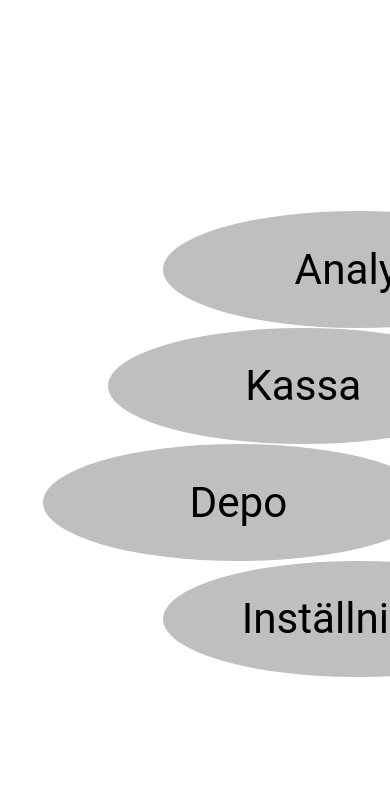
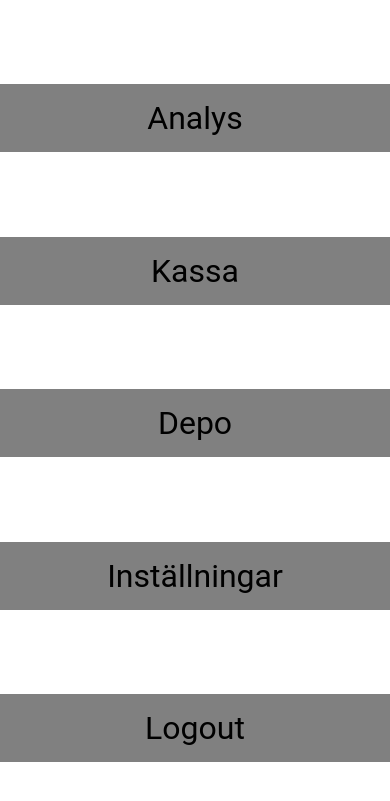
Before and after one commit to Foxmaner/gokartBooking, a PHP site: page / in a window 390 px wide; the page is wider, and only the part inside the window is pictured. Shown: the top 801 px of that part. Run offline with PHP 8.4, Linux system fonts and the light colour scheme; the visitor is signed in with stand-in values (Sample User, id 1).

Commit message:
#0.2.2 - Added logout, fixed mobile for menuPage

```diff
--- a/html/menuPage.php
+++ b/html/menuPage.php
@@ -1,6 +1,7 @@
 <div id="wrapperMenu" class="wrapper">
-    <div class="menuPageLinkWrappers col-s-2 col-2" id="menuPageLinkWrapper1" ><a href="analysPage.php">Analys</a></div>
-    <div class="menuPageLinkWrappers col-s-2 col-2" id="menuPageLinkWrapper2"><a href="kassaPage.php">Kassa</a></div>
-    <div class="menuPageLinkWrappers col-s-2 col-2" id="menuPageLinkWrapper3"><a href="depoPage.php">Depo</a></div>
-    <div class="menuPageLinkWrappers col-s-2 col-2" id="menuPageLinkWrapper4"><a href="settingsPage.php">Inställningar</a></div>
+    <div class="menuPageLinkWrappers col-s-10 col-2" id="menuPageLinkWrapper1" ><a href="analysPage.php">Analys</a></div>
+    <div class="menuPageLinkWrappers col-s-10 col-2" id="menuPageLinkWrapper2"><a href="kassaPage.php">Kassa</a></div>
+    <div class="menuPageLinkWrappers col-s-10 col-2" id="menuPageLinkWrapper3"><a href="depoPage.php">Depo</a></div>
+    <div class="menuPageLinkWrappers col-s-10 col-2" id="menuPageLinkWrapper4"><a href="settingsPage.php">Inställningar</a></div>
+    <div class="menuPageLinkWrappers col-s-10 col-2" id="menuPageLinkWrapper5"><a href="html/logout.php">Logout</a></div>
 </div>
--- a/index.php
+++ b/index.php
@@ -9,8 +9,10 @@ require 'top.php';
     <title>Glabo Bokningssida</title>
     <link rel="stylesheet" type="text/css" href="style/myStyle.css">
     <meta name="viewport" content="width=device-width, initial-scale=1.0">
+
   </head>
   <body>
+    <noscript id="noscript">Sorry, your browser does not support JavaScript!</noscript>
     <div class="wrapper">
       <?php
 
--- a/style/myStyle.css
+++ b/style/myStyle.css
@@ -32,6 +32,11 @@ a:link {
   height: auto;
 
 }
+#noscript{
+	font-size: 5rem;
+	text-align: center;
+	width: 100%;
+}
 
 
 /* LoginPage */
@@ -47,6 +52,7 @@ position: absolute;
   height: auto;
   margin-top: 20vh;
   padding: 1rem;
+
 }
 
 #submitLogin{
@@ -74,34 +80,30 @@ position: absolute;
 
 /* MenuPage */
 .menuPageLinkWrappers{
-	font-size: 5vh;
-	background-color: rgb(191, 191, 191);
-	padding: 4vh;
-	border-radius: 50%;
+	background-color: grey;
+	margin: auto;
+	padding: 15px;
+	margin-top: 10vh;
+	font-size: 2rem;
 	text-align: center;
-	float: left;
-	height: auto;
+	content: align center;
+}
+#btnLogout{
+	text-align: right;
+}
+#a_logout{
+	margin-right: 50%;
+}
 
+/*LogoutPage*/
+#wrapperLogout{
+  background-color: white;
+  height: 100vh;
+  background-color: grey;
+	text-align: center;
+	padding-top: 35vh;
 }
-.menuPageLinkWrappers:hover{
-	background-color: green;
-}
-a:hover{
-	color: white;
-}
-#menuPageLinkWrapper1{
-	margin-top: 25vh;
-	margin-left: 41.67%;
-}
-#menuPageLinkWrapper2{
-	margin-left: 27.78%;
-}
-#menuPageLinkWrapper3{
-	margin-left: 11.12%;
-}
-#menuPageLinkWrapper4{
-	margin-left: 41.67%;
-}
+
 
 
 /* For mobile phones: */
@@ -137,6 +139,10 @@ a:hover{
   #submitLogin{
     margin-left: 8.335%;
   }
+
+/* MoenuPage */
+
+
 }
 
 @media only screen and (min-width: 768px) {
@@ -158,4 +164,7 @@ a:hover{
   #wrapperLoginWindow{
     margin-left: 33.335%;
   }
+
+	/* Menu Page*/
+
 }
--- a/top.php
+++ b/top.php
@@ -56,9 +56,18 @@ $sql = "SELECT userPassword FROM user WHERE userID = 1";
 
 }
 
+function logout(){
+	session_destroy();
+}
+
 if (isset($_POST["passwordData"])) {
   // code...
   loginUser(sanatize_input($_POST["passwordData"]),connecttoDB());
 }
 
+if (isset($_POST["btn_logout"])) {
+	# code...
+	logout();
+}
+
 ?>
```
Also changed, not shown: html/logout.php (added, +17 -0 lines).
